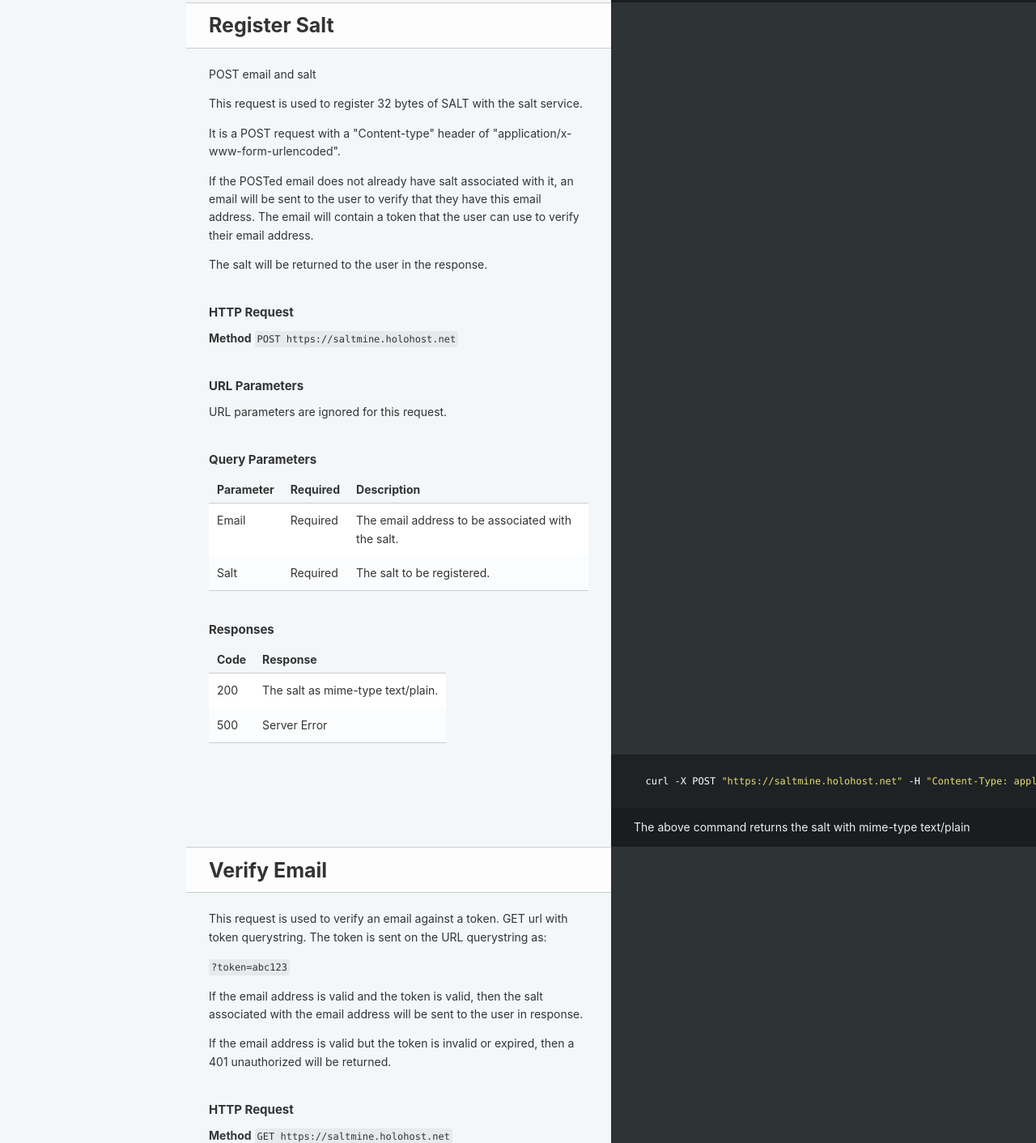
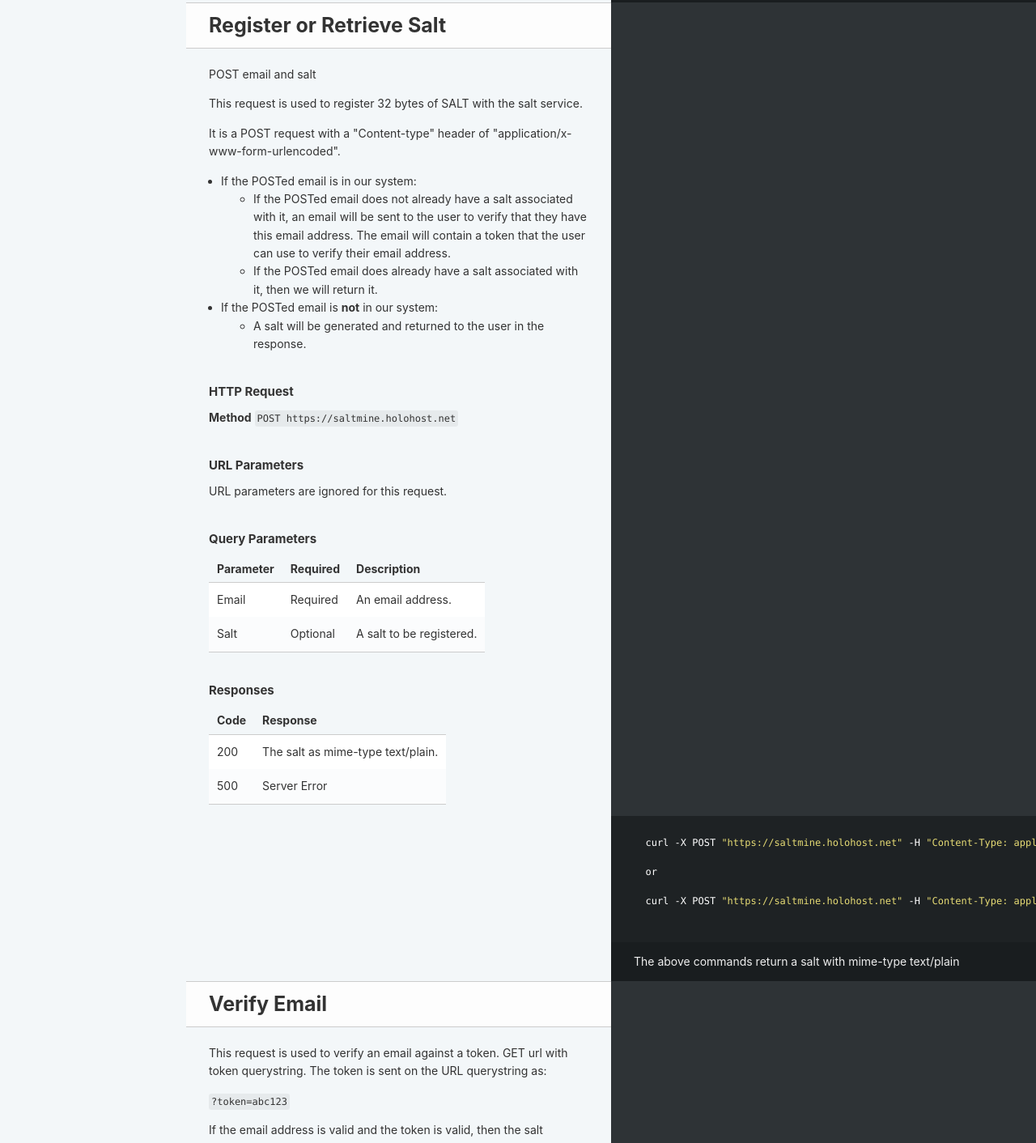
Before and after one commit to Holo-Host/saltmine, a plain HTML site: page docs/index.html in a window 1280 px wide. Shown: the part 1373-2785 px from the top of the page at 81% size. Drawn offline with Linux system fonts and the light colour scheme.

Commit message:
register / retrieve salt

```diff
--- a/docs/index.html
+++ b/docs/index.html
@@ -239,7 +239,7 @@
               </ul>
           </li>
           <li>
-            <a href="#register-salt" class="toc-h1 toc-link" data-title="Register Salt">Register Salt</a>
+            <a href="#register-or-retrieve-salt" class="toc-h1 toc-link" data-title="Register or Retrieve Salt">Register or Retrieve Salt</a>
               <ul class="toc-list-h2">
                   <li>
                     <a href="#http-request-2" class="toc-h2 toc-link" data-title="HTTP Request">HTTP Request</a>
@@ -337,18 +337,26 @@ At present, we have language bindings for command line / shell scripts!
 <blockquote>
 <p>The above command returns 32 hex encoded bytes with mime-type text/plain</p>
 </blockquote>
-<h1 id='register-salt'>Register Salt</h1>
+<h1 id='register-or-retrieve-salt'>Register or Retrieve Salt</h1>
 <p>POST email and salt</p>
 
 <p>This request is used to register 32 bytes of SALT with the salt service.</p>
 
 <p>It is a POST request with a &quot;Content-type&quot; header of &quot;application/x-www-form-urlencoded&quot;.</p>
 
-<p>If the POSTed email does not already have salt associated with it, an email will
- be sent to the user to verify that they have this email address.
- The email will contain a token that the user can use to verify their email address.</p>
+<ul>
+<li>If the POSTed email is in our system:
 
-<p>The salt will be returned to the user in the response.</p>
+<ul>
+<li>If the POSTed email does not already have a salt associated with it, an email will be sent to the user to verify that they have this email address. The email will contain a token that the user can use to verify their email address.</li>
+<li>If the POSTed email does already have a salt associated with it, then we will return it.</li>
+</ul></li>
+<li>If the POSTed email is <strong>not</strong> in our system:
+
+<ul>
+<li>A salt will be generated and returned to the user in the response.</li>
+</ul></li>
+</ul>
 <h3 id='http-request-2'>HTTP Request</h3>
 <p><strong>Method</strong> <code>POST https://saltmine.holohost.net</code></p>
 <h3 id='url-parameters-2'>URL Parameters</h3>
@@ -364,12 +372,12 @@ At present, we have language bindings for command line / shell scripts!
 <tr>
 <td>Email</td>
 <td>Required</td>
-<td>The email address to be associated with the salt.</td>
+<td>An email address.</td>
 </tr>
 <tr>
 <td>Salt</td>
-<td>Required</td>
-<td>The salt to be registered.</td>
+<td>Optional</td>
+<td>A salt to be registered.</td>
 </tr>
 </tbody></table>
 <h3 id='responses-2'>Responses</h3>
@@ -389,9 +397,14 @@ At present, we have language bindings for command line / shell scripts!
 </tr>
 </tbody></table>
 <pre class="highlight shell tab-shell"><code>  curl -X POST <span class="s2">"https://saltmine.holohost.net"</span> -H <span class="s2">"Content-Type: application/x-www-form-urlencoded"</span> --data <span class="s2">"email=address@domain.com&amp;salt=abc123"</span>
+
+  or
+
+  curl -X POST <span class="s2">"https://saltmine.holohost.net"</span> -H <span class="s2">"Content-Type: application/x-www-form-urlencoded"</span> --data <span class="s2">"email=address@domain.com"</span>
+
 </code></pre>
 <blockquote>
-<p>The above command returns the salt with mime-type text/plain</p>
+<p>The above commands return a salt with mime-type text/plain</p>
 </blockquote>
 <h1 id='verify-email'>Verify Email</h1>
 <p>This request is used to verify an email against a token.
```
